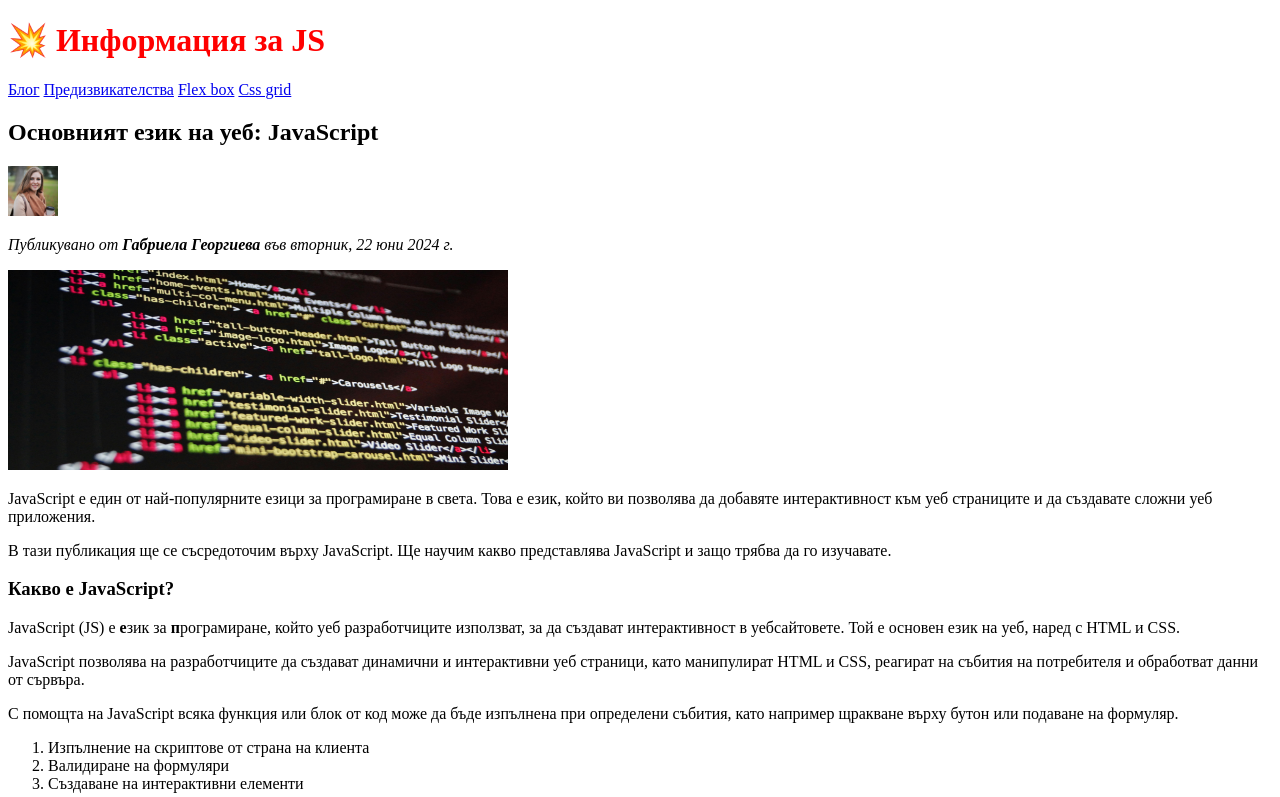
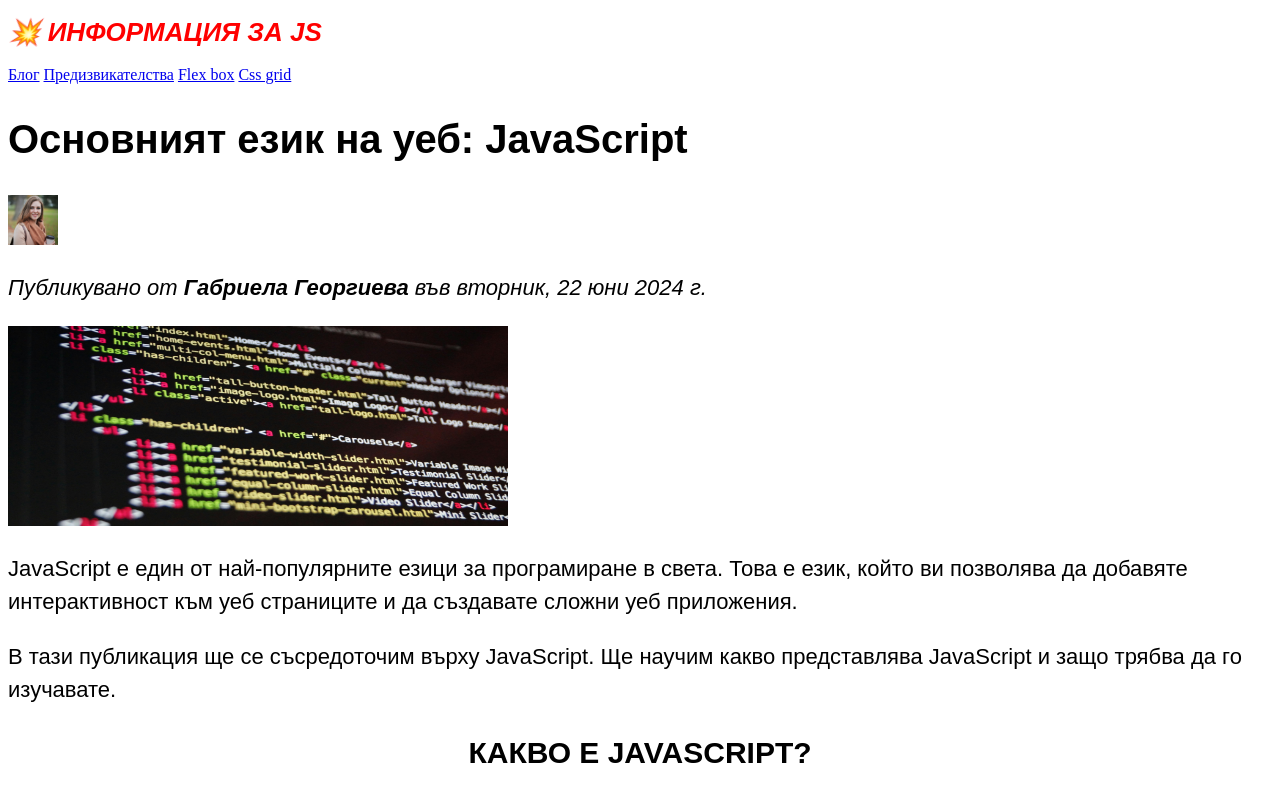
Before and after one commit to Eyub197/CodePremium, a plain HTML site: page module-1-HTML-CSS/02-CSS-fundamentals/index.html in a window 1280 px wide. Shown: the top 797 px of the page. Drawn offline with Linux system fonts and the light colour scheme.

Commit message:
styling text

```diff
--- a/module-1-HTML-CSS/02-CSS-fundamentals/styles.css
+++ b/module-1-HTML-CSS/02-CSS-fundamentals/styles.css
@@ -1,3 +1,37 @@
+/* typography */
+
+h1,
+h2,
+h3,
+p,
+li {
+    font-family: sans-serif;
+}
+
+h1, h3 {
+    text-transform: uppercase;
+}
+
 h1 {
+    font-size: 26px;
+    font-style: italic;
     color: red;
 }
+
+h2 {
+    font-size: 40px;
+}
+
+h3 {
+    font-size: 30px;
+    text-align: center;
+}
+
+p {
+    font-size: 22px;
+    line-height: 1.5;
+}
+
+li {
+    font-size: 20px;
+}
```
